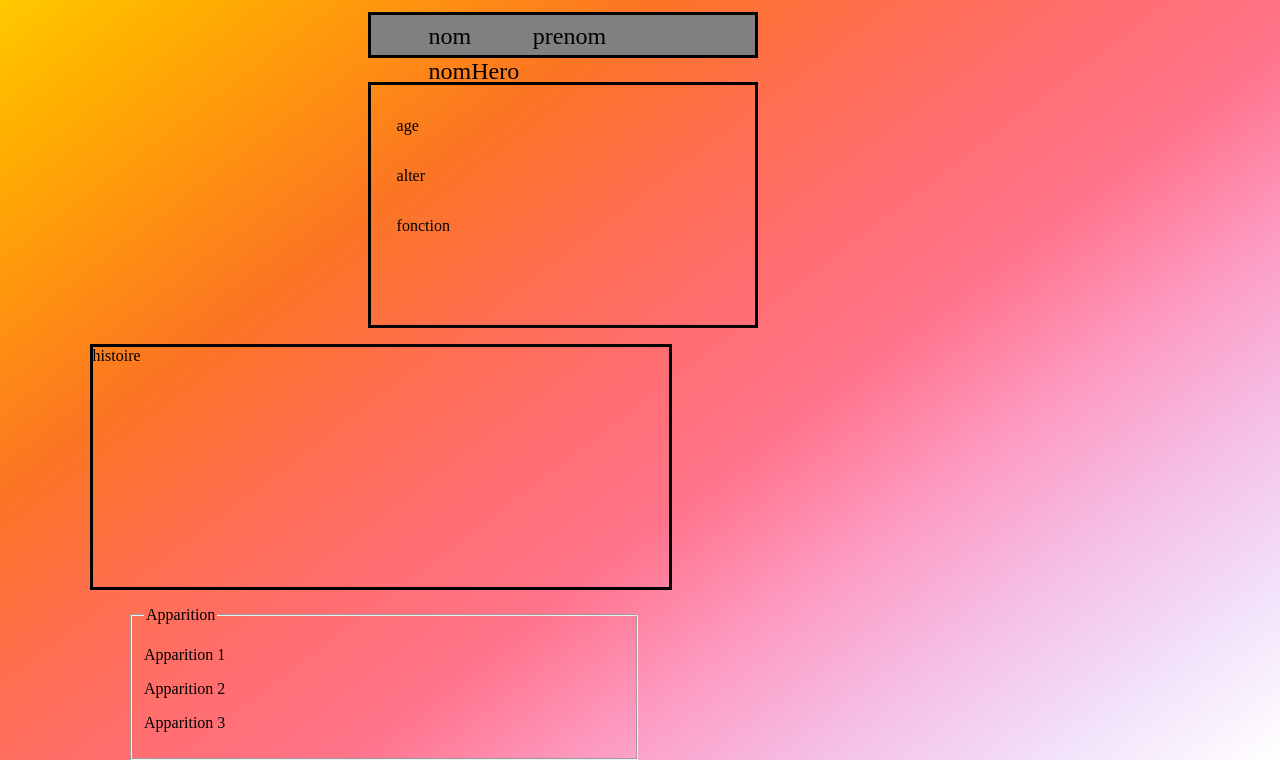
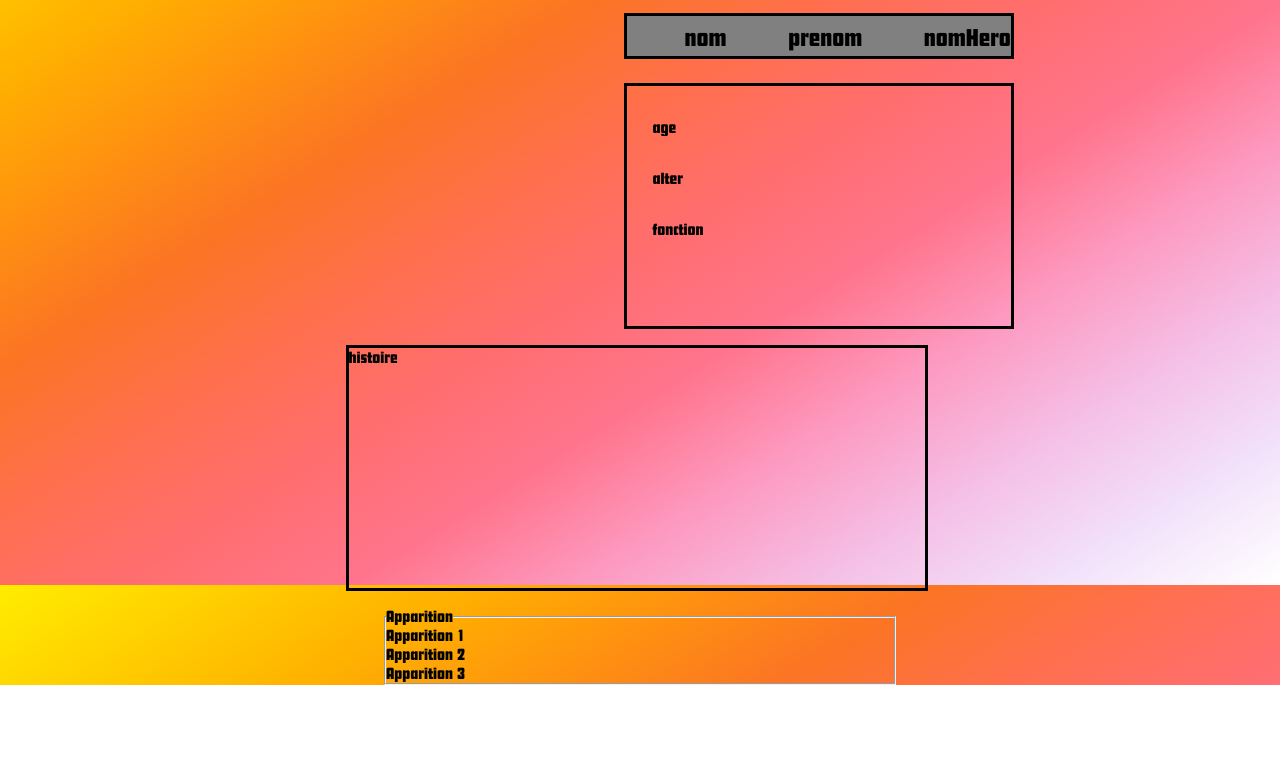
Before and after one commit to Jul0thebro/M426-myHeroAcademia, a plain HTML site: page detailPersonnage.html in a window 1280 px wide. Shown: the part 215-975 px from the top of the page. After the commit the page ends 900 px from the top, so only its background shows below. Drawn offline with Linux system fonts and the light colour scheme.

Commit message:
création d'un fichier css commun, page personnage centrée

```diff
--- a/detailPersonnage.html
+++ b/detailPersonnage.html
@@ -1,11 +1,15 @@
 <!DOCTYPE html>
-<html>
+<html lang="fr">
+
 <head>
-    <title>Page principal</title>
-    </head><body><metaname="viewport" content="width=device-width, initial-scale=1.0">
+    <meta charset="UTF-8">
+    <meta name="viewport" content="width=device-width, initial-scale=1.0">
     <link href="style/personnage.css" rel="stylesheet" type="text/css">
+    <link href="style/commun.css" rel="stylesheet" type="text/css">
+    <title>Personnage</title>
+</head>
 
-
+<body>
     <header>
         <img src="resources/images/logo.png" alt="logo de mha" />
     </header>
@@ -30,11 +34,13 @@
             <fieldset>
                 <legend>Apparition</legend>
                 <p>Apparition 1</p>
-                    <p>Apparition 2</p><p>Apparition 3</p>
+                <p>Apparition 2</p>
+                <p>Apparition 3</p>
             </fieldset>
         </div>
     </div>
 
-</metaname="viewport">
+
 </body>
+
 </html>
--- /dev/null
+++ b/style/commun.css
@@ -0,0 +1,27 @@
+/*
+// Projet    :   My Hero Academia
+// Auteur    :   Ludovic Roux
+// Desc.     :   Css qui est commun à toutes les pages
+// Version   :   1.0, 27.05.2020, LR, version initiale
+*/
+@font-face {
+    font-family: 'Mha';
+    font-style: normal;
+    font-weight: normal;
+    src: local('Mha'), url('../resources/font/mhaFont.woff') format('woff');
+}
+
+* {
+    margin: 0px;
+    padding: 0px;
+}
+
+html {
+    height:100%;
+}
+
+body {
+    height:100%;
+    font-family: "Mha";
+    background-image: linear-gradient(to right bottom, #ffed00, #ffcf00, #ffb100, #ff930f, #fb7523, #ff6f4d, #ff6e6f, #ff748c, #fd9ac1, #f5bfe6, #f2e1fa, #ffffff);
+}
--- a/style/episode.css
+++ b/style/episode.css
@@ -1,19 +1,5 @@
-@font-face {
-    font-family: 'Mha';
-    font-style: normal;
-    font-weight: normal;
-    src: local('Mha'), url('../resources/font/mhaFont.woff') format('woff');
-}
-
-* {
-    padding: 0px;
-    margin: 0px;
-}
-
 body {
     text-align: center;
-    font-family: "Mha";
-    background-image: linear-gradient(to right bottom, #ffed00, #ffcf00, #ffb100, #ff930f, #fb7523, #ff6f4d, #ff6e6f, #ff748c, #fd9ac1, #f5bfe6, #f2e1fa, #ffffff);
 }
 
 header {
--- a/style/personnage.css
+++ b/style/personnage.css
@@ -1,6 +1,6 @@
 body {
+    width: fit-content;
     margin: auto;
-    background-image: linear-gradient(to right bottom, #ffed00, #ffcf00, #ffb100, #ff930f, #fb7523, #ff6f4d, #ff6e6f, #ff748c, #fd9ac1, #f5bfe6, #f2e1fa, #ffffff);
 }
 
 header {
--- a/style/recherche.css
+++ b/style/recherche.css
@@ -1,24 +1,5 @@
-@font-face {
-    font-family: 'Mha';
-    font-style: normal;
-    font-weight: normal;
-    src: local('Mha'), url('../resources/font/mhaFont.woff') format('woff');
-}
-
-* {
-    padding: 0px;
-    margin: 0px;
-}
-
-html {
-    height: 100%;
-}
-
 body {
-    height: 100%;
     text-align: center;
-    font-family: "Mha";
-    background-image: linear-gradient(to right bottom, #ffed00, #ffcf00, #ffb100, #ff930f, #fb7523, #ff6f4d, #ff6e6f, #ff748c, #fd9ac1, #f5bfe6, #f2e1fa, #ffffff);
 }
 
 header {
```
Also changed, not shown: episode.html (+1 -0 lines), index.html (+1 -0 lines). Lines whose indentation alone changed are shown as unchanged.
